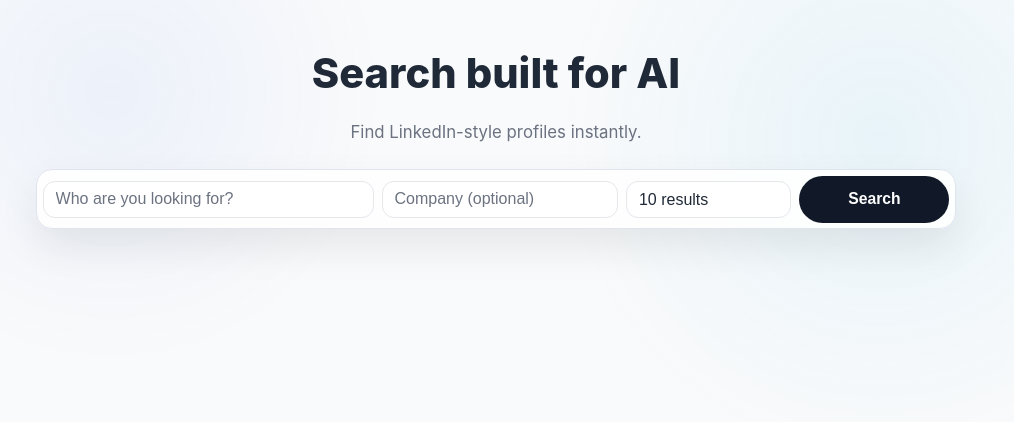
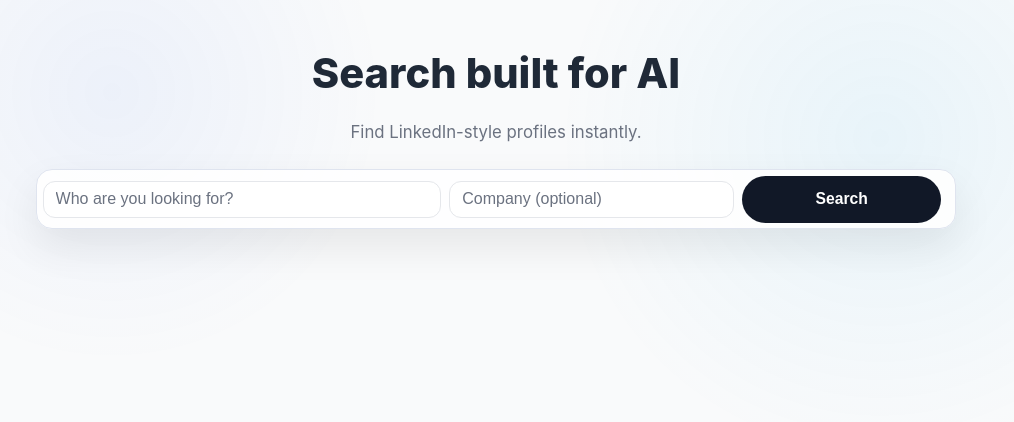
Before and after one commit to Kedaar-NR/people-parse, a FastAPI app: page / in a window 1280 px wide. Shown: the top 422 px of the page, without its empty margins (144-1158 px from the left). Run offline with FastAPI, Linux system fonts and the light colour scheme.

Commit message:
Drop result count selector and default to 10

```diff
--- a/static/js/app.js
+++ b/static/js/app.js
@@ -29,7 +29,7 @@ document.addEventListener('DOMContentLoaded', function() {
         const searchData = {
             name: formData.get('name'),
             company: formData.get('company') || null,
-            limit: parseInt(formData.get('limit')),
+            limit: 10,
             use_exa: true
         };
 
--- a/templates/index.html
+++ b/templates/index.html
@@ -31,14 +31,6 @@
                         name="company"
                         placeholder="Company (optional)"
                     >
-                </div>
-                <div class="pill-field pill-select">
-                    <select id="limit" name="limit">
-                        <option value="5">5 results</option>
-                        <option value="10" selected>10 results</option>
-                        <option value="20">20 results</option>
-                        <option value="50">50 results</option>
-                    </select>
                 </div>
                 <button type="submit" id="searchBtn" class="btn-cta">
                     <span class="btn-text">Search</span>
```
